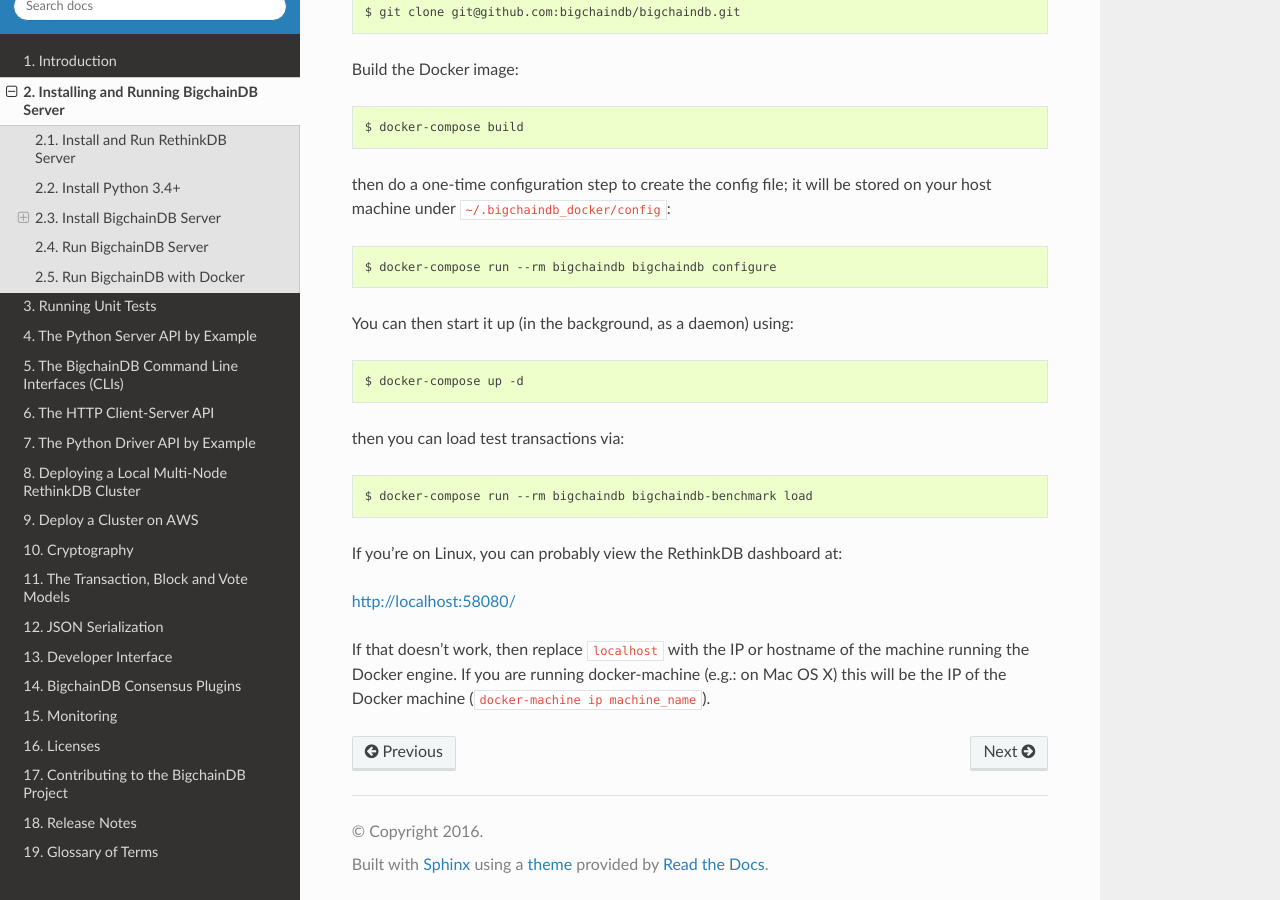
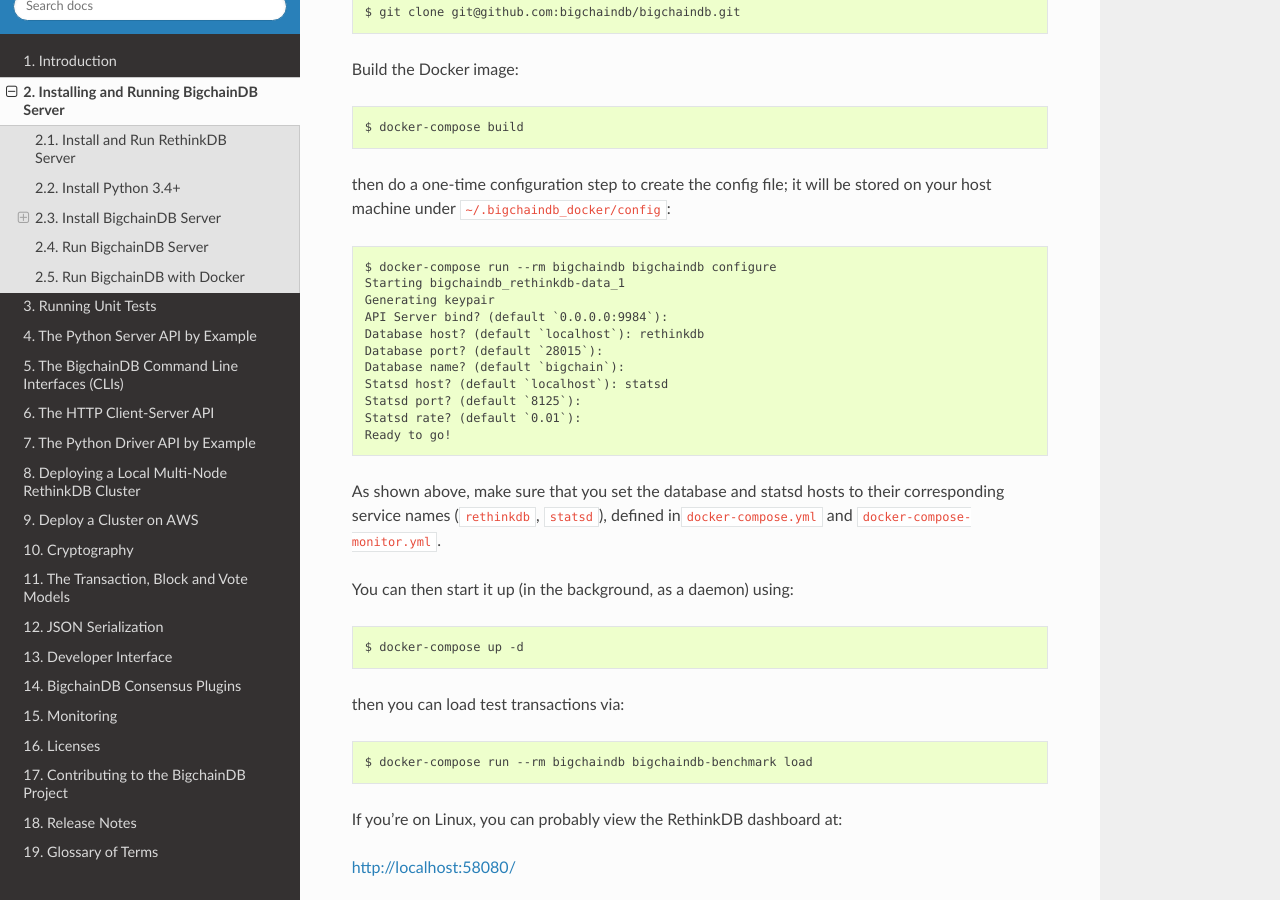
Before and after one commit to bigchaindb/bigchaindb, a Sphinx documentation site: the page built from docs/source/installing-server.md, in a window 1280 px wide and 900 px high, scrolled down 3461 px. Built offline with Sphinx 7.4.7 and the Read the Docs theme 2.0.0, drawn with Linux system fonts in a browser that asks for light colours.

Commit message:
Add docs for config when using docker

````diff
--- a/docs/source/installing-server.md
+++ b/docs/source/installing-server.md
@@ -128,7 +128,21 @@
 stored on your host machine under ` ~/.bigchaindb_docker/config`:
 ```text
 $ docker-compose run --rm bigchaindb bigchaindb configure
+Starting bigchaindb_rethinkdb-data_1
+Generating keypair
+API Server bind? (default `0.0.0.0:9984`):
+Database host? (default `localhost`): rethinkdb
+Database port? (default `28015`):
+Database name? (default `bigchain`):
+Statsd host? (default `localhost`): statsd
+Statsd port? (default `8125`):
+Statsd rate? (default `0.01`):
+Ready to go!
 ```
+
+As shown above, make sure that you set the database and statsd hosts to their
+corresponding service names (`rethinkdb`, `statsd`), defined in`docker-compose.yml`
+and `docker-compose-monitor.yml`.
 
 You can then start it up (in the background, as a daemon) using:
 ```text
````
